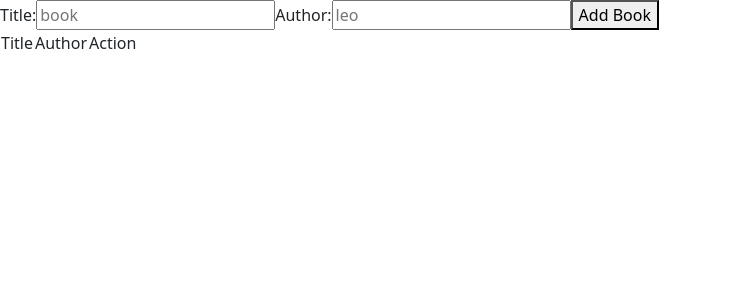
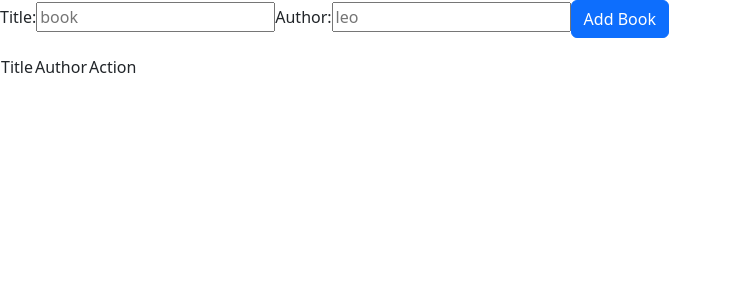
Before and after one commit to Aayush-Koju/BookManagementSystem, an Angular app: page / in a window 1280 px wide. Shown: the top 300 px of the page, without its empty margins (0-732 px from the left). Built offline with nearby package versions, Linux system fonts and the light colour scheme.

Commit message:
button modified

```diff
--- a/src/app/book/book.component.html
+++ b/src/app/book/book.component.html
@@ -1,10 +1,10 @@
-<div>
-    <label for="title">Title:</label>
-    <input [(ngModel)] = "bookTitle" placeholder="book">
+<div class="mb-3">
+    <label class="col-auto" for="title">Title:</label>
+    <input class="col-auto" [(ngModel)] = "bookTitle" placeholder="book">
     <label for="author">Author:</label>
     <input [(ngModel)] = "bookAuthor" placeholder="leo">
 
-    <button (click)="addBook()">Add Book</button>
+    <button class="btn btn-primary" (click)="addBook()">Add Book</button>
 </div>
 
 <table>
@@ -20,7 +20,7 @@
             <td>{{book.title}}</td>
             <td>{{book.author}}</td>
             <td>
-                <button (click)="deleteBook(i)">Delete</button>
+                <button class="btn btn-danger" (click)="deleteBook(i)">Delete</button>
             </td>
         </tr>
     </tbody>
```
